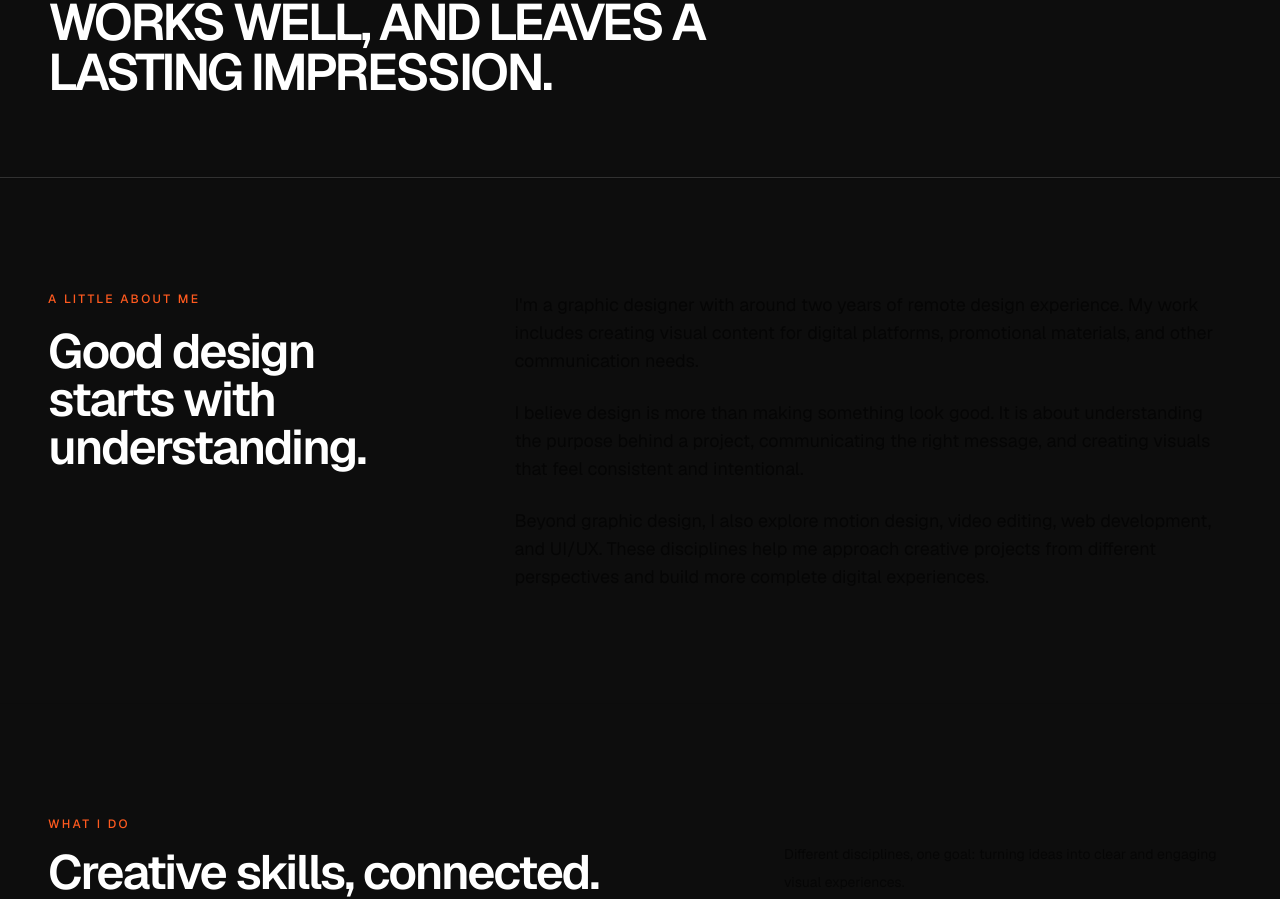
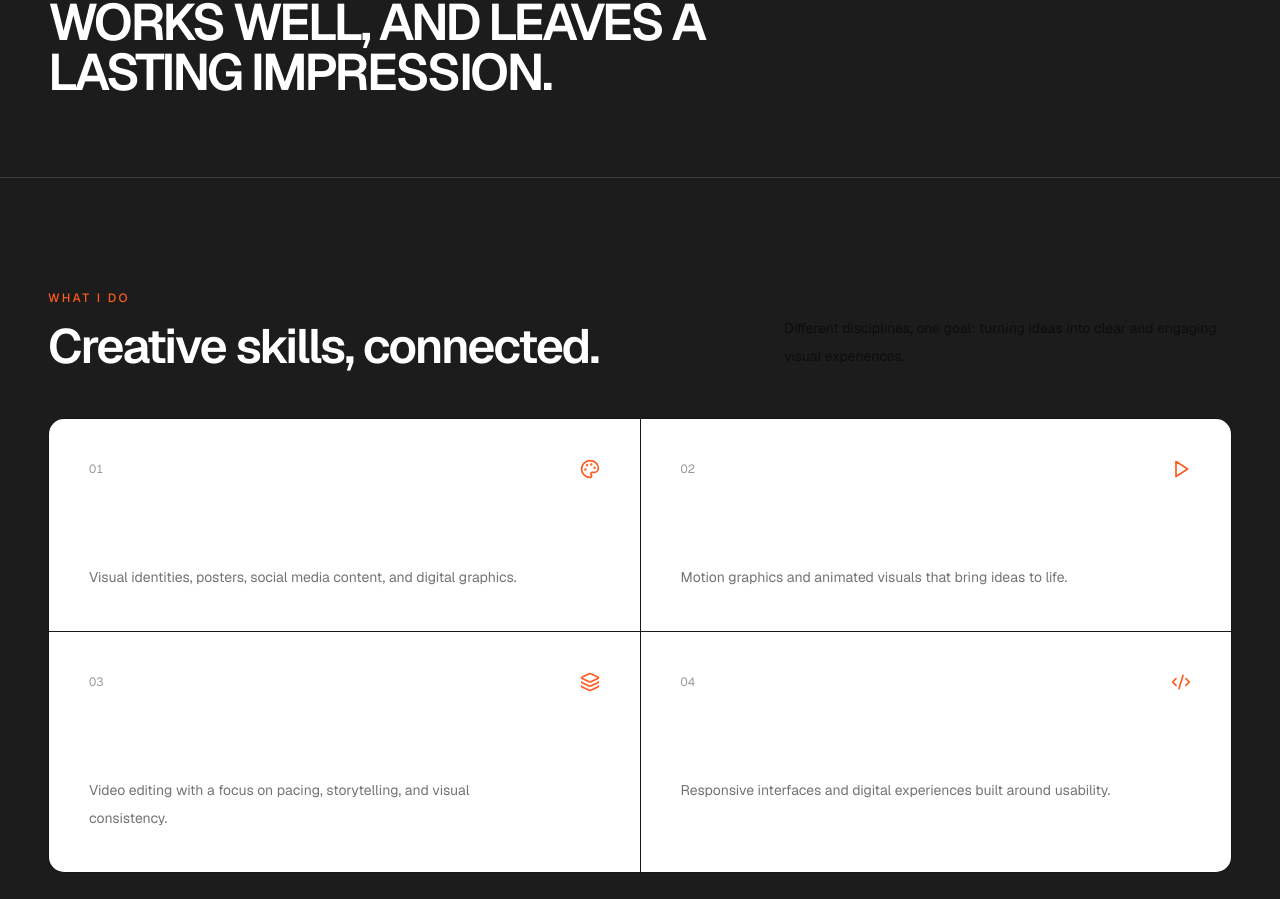
Before and after one commit to Yuton1/Portofolio_Malik, a Next.js app: page /about in a window 1280 px wide. Shown: the part 1315-2214 px from the top of the page. Built offline with nearby package versions, Linux system fonts and the light colour scheme.

Commit message:
menghapus introduce dan ganti warna di page about

```diff
--- a/app/(site)/about/page.tsx
+++ b/app/(site)/about/page.tsx
@@ -130,7 +130,7 @@ export default function AboutPage() {
   };
 
   return (
-    <main className="overflow-hidden bg-[#0D0D0D] text-white">
+    <main className="overflow-hidden bg-[#1c1c1c] text-white">
 
       {/* ABOUT INTRO */}
       <section className="relative min-h-screen border-b border-white/15 px-5 pb-20 pt-32 sm:px-8 lg:px-12 lg:pt-36">
@@ -196,7 +196,7 @@ export default function AboutPage() {
               </div>
 
               {/* Image caption */}
-              <div className="mt-6 divide-y divide-white/25 border-y border-white/25 bg-[#0D0D0D]">
+              <div className="mt-6 divide-y divide-white/25 border-y border-white/25 bg-[#1c1c1c] p-6 text-sm sm:p-8">
                 <div className="grid grid-cols-[1.15fr_0.85fr] items-center gap-4 py-6">
                   <p className="text-sm font-semibold tracking-tight text-white sm:text-base">
                     Multidisciplinary Designer
@@ -231,46 +231,6 @@ export default function AboutPage() {
             </div>
           </motion.aside>
 
-        </div>
-      </section>
-
-      {/* INTRODUCTION */}
-      <section className="border-y border-black/10 bg-black/[0.025] px-5 py-20 dark:border-white/10 dark:bg-white/[0.025] sm:px-8 sm:py-28 lg:px-12">
-        <div className="mx-auto grid max-w-7xl gap-10 md:grid-cols-[0.7fr_1.3fr] md:gap-20">
-          <div>
-            <p className="text-xs font-medium uppercase tracking-[0.2em] text-[#ff5a1f]">
-              A Little About Me
-            </p>
-            <h2 className="mt-5 text-3xl font-semibold tracking-[-0.04em] sm:text-5xl">
-              Good design starts with understanding.
-            </h2>
-          </div>
-
-          <div className="space-y-6 text-base leading-8 text-black/60 dark:text-white/60 sm:text-lg">
-            <p>
-              I&apos;m a graphic designer with around two years
-              of remote design experience. My work includes
-              creating visual content for digital platforms,
-              promotional materials, and other communication
-              needs.
-            </p>
-
-            <p>
-              I believe design is more than making something
-              look good. It is about understanding the purpose
-              behind a project, communicating the right message,
-              and creating visuals that feel consistent and
-              intentional.
-            </p>
-
-            <p>
-              Beyond graphic design, I also explore motion
-              design, video editing, web development, and UI/UX.
-              These disciplines help me approach creative
-              projects from different perspectives and build
-              more complete digital experiences.
-            </p>
-          </div>
         </div>
       </section>
 
```
